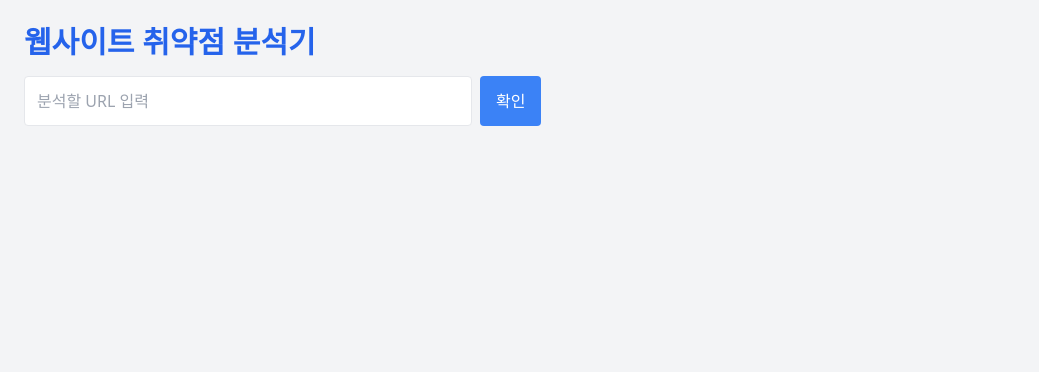
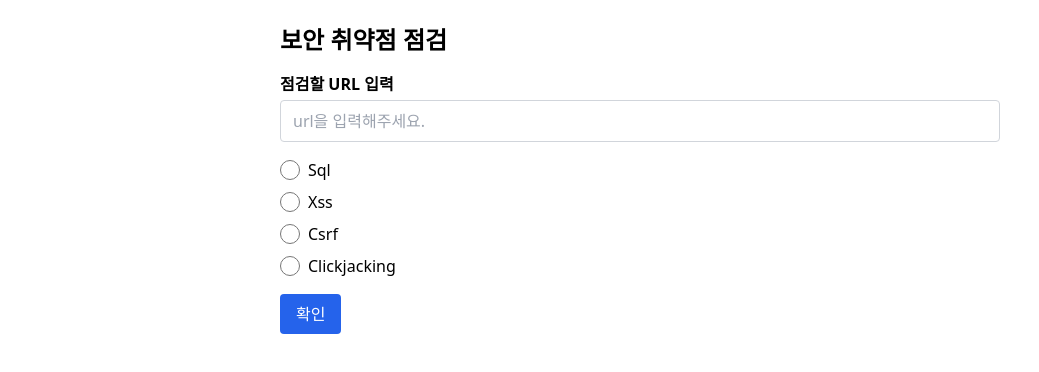
Before and after one commit to SecurePJT/zap_FrontEnd, a React (Create React App) app in the folder vuln-checker/: page / in a window 1280 px wide. Shown: the top 372 px of the page, without its empty margins (0-1039 px from the left). Built offline with nearby package versions, Linux system fonts and the light colour scheme.

Commit message:
커밋 ㄱㄱ

```diff
--- a/vuln-checker/src/App.js
+++ b/vuln-checker/src/App.js
@@ -1,49 +1,15 @@
-import React, { useState } from 'react';
-import axios from 'axios';
-import VulnResult from './VulnResult';
+import { BrowserRouter as Router, Routes, Route } from "react-router-dom";
+import VulnerabilityList from "./pages/VulnerabilityList";
+import VulnerabilityDetail from "./pages/VulnerabilityDetail";
 
 function App() {
-  const [url, setUrl] = useState('');
-  const [result, setResult] = useState(null);
-  const [loading, setLoading] = useState(false);
-
-  const handleCheck = async () => {
-    if (!url.trim()) return alert('URL을 입력하세요.');
-    setLoading(true);
-    try {
-      const response = await axios.post('http://localhost:5000/check', { url });
-      setResult(response.data); // 백엔드에서 위와 같은 구조로 전달된다고 가정
-    } catch (err) {
-      console.error(err);
-      setResult({ alerts: [] });
-    } finally {
-      setLoading(false);
-    }
-  };
-
   return (
-    <div className="min-h-screen bg-gray-100 p-6">
-      <h1 className="text-3xl font-bold text-blue-600 mb-4">웹사이트 취약점 분석기</h1>
-
-      <div className="flex gap-2 mb-6">
-        <input
-          type="text"
-          value={url}
-          onChange={(e) => setUrl(e.target.value)}
-          placeholder="분석할 URL 입력"
-          className="p-3 border rounded w-full max-w-md"
-        />
-        <button
-          onClick={handleCheck}
-          disabled={loading}
-          className="px-4 py-2 bg-blue-500 text-white rounded hover:bg-blue-600"
-        >
-          {loading ? '분석 중...' : '확인'}
-        </button>
-      </div>
-
-      {result && <VulnResult data={result} />}
-    </div>
+    <Router>
+      <Routes>
+        <Route path="/" element={<VulnerabilityList />} />
+        <Route path="/vulnerabilities/:name" element={<VulnerabilityDetail />} />
+      </Routes>
+    </Router>
   );
 }
 
--- a/vuln-checker/src/components/AlertList.jsx
+++ b/vuln-checker/src/components/AlertList.jsx
@@ -2,7 +2,7 @@ import React from 'react';
 import { Link } from 'react-router-dom';
 
 const AlertList = ({ alerts }) => {
-  if (alerts.length === 0) return <p>데이터가 없습니다.</p>;
+  if (!alerts || alerts.length === 0) return <p>데이터가 없습니다.</p>;
 
   return (
     <ul className="space-y-3">
--- /dev/null
+++ b/vuln-checker/src/data/Vulnerabilitycode.js
@@ -0,0 +1,38 @@
+const vulnerabilityExamples = {
+  "Missing Anti-clickjacking Header": {
+    example: `// 취약한 예시
+res.writeHead(200, { 'Content-Type': 'text/html' });`,
+
+    secure: `// 보완된 예시
+res.writeHead(200, {
+  'Content-Type': 'text/html',
+  'X-Frame-Options': 'DENY'
+});`
+  },
+  "Strict-Transport-Security Header Not Set": {
+    example: `// 취약한 예시
+res.writeHead(200, { 'Content-Type': 'text/html' });`,
+
+    secure: `// 보완된 예시
+res.writeHead(200, {
+  'Content-Type': 'text/html',
+  'Strict-Transport-Security': 'max-age=63072000; includeSubDomains; preload'
+});`
+  },
+  "Content Security Policy (CSP) Header Not Set": {
+    example: `// 취약한 예시
+res.setHeader("Content-Type", "text/html");`,
+
+    secure: `// 보완된 예시
+res.setHeader("Content-Security-Policy", "default-src 'self'");`
+  },
+  "X-Content-Type-Options Header Missing": {
+    example: `// 취약한 예시
+res.setHeader("Content-Type", "text/html");`,
+
+    secure: `// 보완된 예시
+res.setHeader("X-Content-Type-Options", "nosniff");`
+  }
+};
+
+export default vulnerabilityExamples;
--- a/vuln-checker/src/pages/VulnerabilityDetail.jsx
+++ b/vuln-checker/src/pages/VulnerabilityDetail.jsx
@@ -14,16 +14,17 @@ const exampleCodes = {
     insecure: `// CSP 미설정`,
     secure: `res.setHeader("Content-Security-Policy", "default-src 'self'");`
   }
-  // 필요시 더 추가
+  // 필요시 더 추가 가능
 };
 
 const VulnerabilityDetail = () => {
   const { alertName } = useParams();
-  const code = exampleCodes[decodeURIComponent(alertName)];
+  const decodedName = decodeURIComponent(alertName);
+  const code = exampleCodes[decodedName];
 
   return (
     <div className="max-w-3xl mx-auto mt-10 px-4">
-      <h1 className="text-2xl font-bold mb-4">{decodeURIComponent(alertName)}</h1>
+      <h1 className="text-2xl font-bold mb-4">{decodedName}</h1>
       {code ? (
         <>
           <div className="mb-6">
--- a/vuln-checker/src/pages/VulnerabilityList.jsx
+++ b/vuln-checker/src/pages/VulnerabilityList.jsx
@@ -2,40 +2,100 @@ import React, { useState } from 'react';
 import axios from 'axios';
 import AlertList from '../components/AlertList';
 
-const VulnerabilityList = () => {
-  const [url, setUrl] = useState('');
-  const [alerts, setAlerts] = useState([]);
+export default function VulnerabilityList() {
+  const [urlInput, setUrlInput] = useState('');
+  const [selectedOption, setSelectedOption] = useState(''); // 단일 선택
+  const [loading, setLoading] = useState(false);
+  const [error, setError] = useState(null);
+  const [responseData, setResponseData] = useState([]);
 
-  const handleSubmit = async () => {
+  const handleUrlChange = (e) => {
+    setUrlInput(e.target.value);
+  };
+
+  const handleRadioChange = (e) => {
+    setSelectedOption(e.target.value);
+  };
+
+  const handleConfirm = async () => {
+    if (!urlInput.trim()) {
+      setError('URL을 입력해주세요.');
+      setResponseData([]);
+      return;
+    }
+
+    setLoading(true);
+    setError(null);
+    setResponseData([]);
+
+    const apiMap = {
+      sql: 'http://localhost:5000/api/scan/sql',
+      xss: 'http://localhost:5000/api/scan/xss',
+      csrf: 'http://localhost:5000/api/scan/csrf',
+      clickjacking: 'http://localhost:5000/api/scan/clickjacking',
+    };
+
     try {
-      const res = await axios.post('http://localhost:5000/analyze', { url }); // 백엔드 주소에 맞게 수정
-      setAlerts(res.data.alerts);
+      const apiUrl = selectedOption ? apiMap[selectedOption] : 'http://localhost:5000/api/scan';
+
+      console.log('✅ 요청 URL:', apiUrl);
+      const response = await axios.post(apiUrl, { url: urlInput });
+
+      setResponseData(response.data.alerts ?? response.data);
     } catch (err) {
-      console.error('데이터 불러오기 실패:', err);
+      console.error('❌ API 요청 실패:', err);
+      setError('API 요청 실패: ' + (err.response?.data?.message || err.message));
+    } finally {
+      setLoading(false);
     }
   };
 
   return (
-    <div className="max-w-3xl mx-auto mt-10 px-4">
-      <h1 className="text-2xl font-bold mb-4">보안 취약점 검사기</h1>
-      <div className="flex gap-2 mb-6">
+    <div className="max-w-3xl mx-auto p-6">
+      <h1 className="text-2xl font-bold mb-4">보안 취약점 점검</h1>
+
+      <div className="mb-4">
+        <label htmlFor="urlInput" className="block mb-1 font-semibold">
+          점검할 URL 입력
+        </label>
         <input
+          id="urlInput"
           type="text"
-          placeholder="URL 입력"
-          value={url}
-          onChange={(e) => setUrl(e.target.value)}
-          className="flex-1 border border-gray-300 rounded px-4 py-2"
+          value={urlInput}
+          onChange={handleUrlChange}
+          placeholder="url을 입력해주세요."
+          className="w-full px-3 py-2 border border-gray-300 rounded focus:outline-none focus:ring-2 focus:ring-blue-600"
         />
-        <button
-          onClick={handleSubmit}
-          className="bg-blue-600 text-white px-4 py-2 rounded hover:bg-blue-700"
-        >
-          확인
-        </button>
       </div>
-      <AlertList alerts={alerts} />
+
+      <div className="mb-4 space-y-2">
+        {['sql', 'xss', 'csrf', 'clickjacking'].map(option => (
+          <label key={option} className="flex items-center space-x-2">
+            <input
+              type="radio"
+              name="vulnOption"
+              value={option}
+              checked={selectedOption === option}
+              onChange={handleRadioChange}
+              className="form-radio h-5 w-5 text-blue-600"
+            />
+            <span className="capitalize">{option}</span>
+          </label>
+        ))}
+      </div>
+
+      <button
+        onClick={handleConfirm}
+        className="px-4 py-2 bg-blue-600 text-white rounded hover:bg-blue-700"
+        disabled={loading}
+      >
+        {loading ? '분석 중...' : '확인'}
+      </button>
+
+      <div className="mt-6">
+        {error && <p className="text-red-600">{error}</p>}
+        {responseData.length > 0 && <AlertList alerts={responseData} />}
+      </div>
     </div>
   );
-};
-
-export default VulnerabilityList;
+}
```
Also changed, not shown: 1 other file (tests, documents, lock files or other folders).
